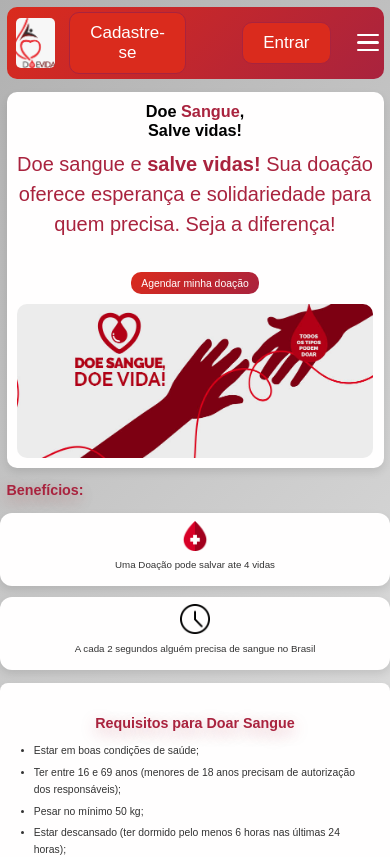
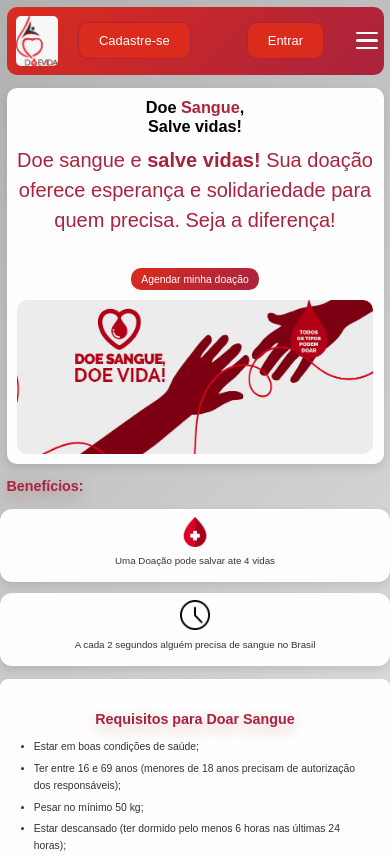
Before and after one commit to Gustavooxx/Tcc_Projeto, a React (Vite) app in the folder Frontend/: page / in a window 390 px wide. Shown: the top 857 px of the page. Built offline with nearby package versions, Linux system fonts and the light colour scheme.

Commit message:
responsividade

```diff
--- a/Frontend/src/components/tags/index.scss
+++ b/Frontend/src/components/tags/index.scss
@@ -273,6 +273,9 @@
 
             .botao-login {
                 display: none;
+                background-color: aqua;
+
+
             }
 
             .hamburger {
@@ -306,5 +309,23 @@
                     font-size: 16px;
                 }
             }
+
+            .botoes-login {
+                display: none;
+
+                .login{
+
+                    button{
+                        font-size: 13px;
+                    }
+
+                }
+                .cadastro{
+
+                    button{
+                        font-size: 13px;
+                    }
+                }
+            }
         }
     }
--- a/Frontend/src/components/tags/util.jsx
+++ b/Frontend/src/components/tags/util.jsx
@@ -46,8 +46,14 @@ export default function Tags() {
 
                     {!logado &&
                         <div className='botoes-login'>
-                           <Link to='/cadastro'><button>Cadastre-se</button></Link>
+                            <div className='cadastro'>
+
+                           <Link to='/cadastro'><button >Cadastre-se</button></Link>
+                            </div>
+                            <div className='login'>
+
                            <Link to='/login'><button>Entrar</button></Link>
+                            </div>
                         </div>
                     }
                 </div>
```
